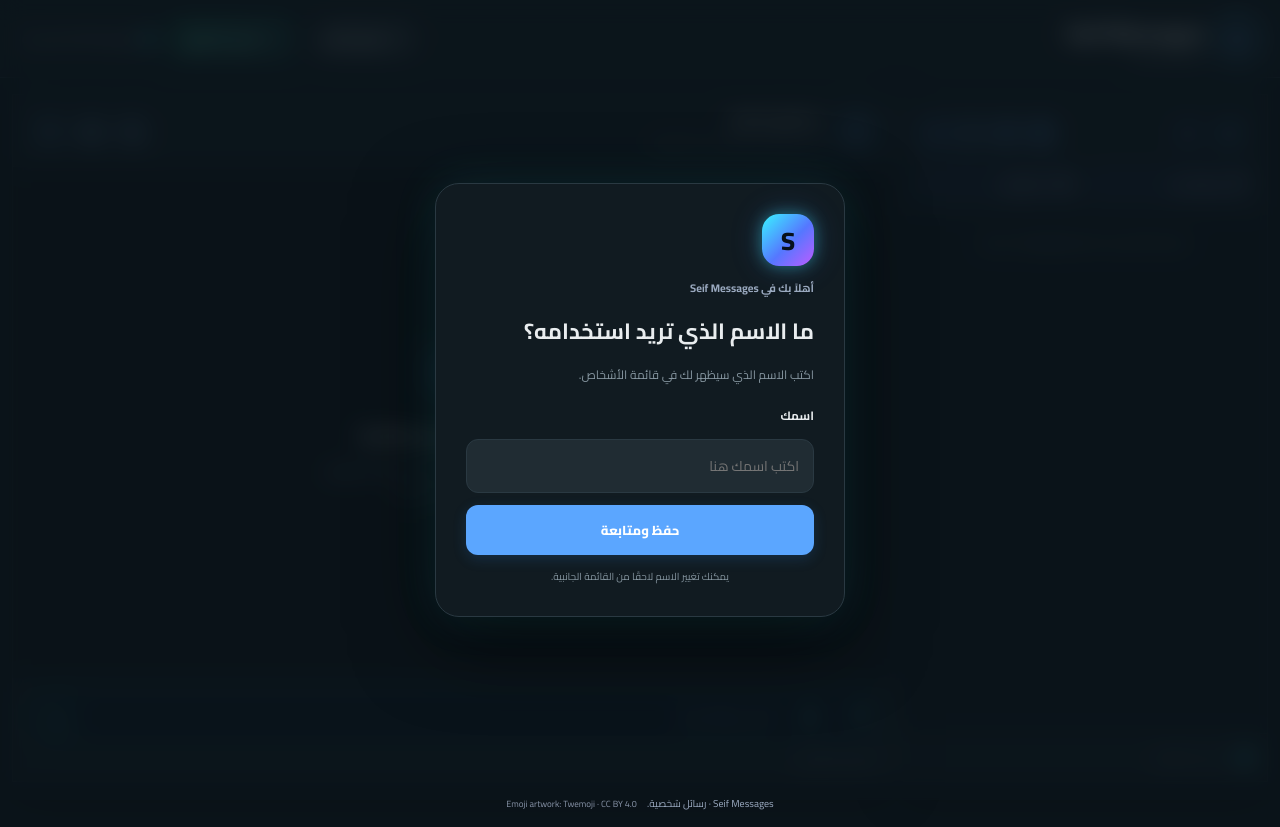
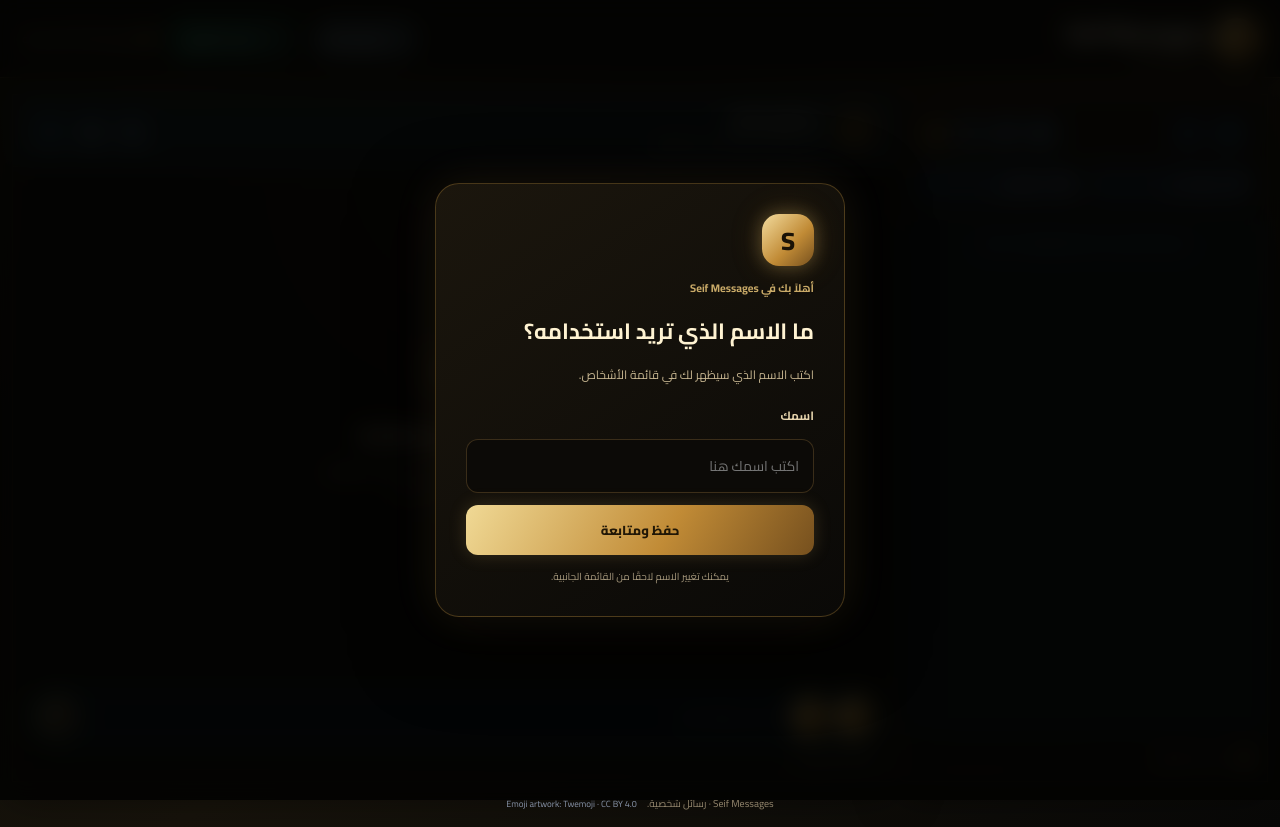
Before and after one commit to seifjaballah77-eng/wasel-social, a plain HTML site: page index.html in a window 1280 px wide. Drawn offline with nearby package versions, Linux system fonts and the light colour scheme.

Commit message:
Apply full gold and black Seif Messages theme

```diff
--- a/style.css
+++ b/style.css
@@ -988,3 +988,45 @@ body.mobile-chat-open .topbar .profile-open {
 .appeal-sent{margin:16px 0;padding:14px;border:1px solid #927038;border-radius:13px;background:#302515;text-align:right}
 .appeal-sent strong{color:#f3d58c;font-size:13px}.appeal-sent p{color:#fff1d0;white-space:pre-wrap;line-height:1.8;font-size:13px}.appeal-sent small{color:#b7aa8e;font-size:10px}
 @media(max-width:620px){.seif-admin-button{min-height:31px;padding:5px 8px;font-size:10px}.seif-admin-panel{padding:18px 14px}.suspension-card{padding:22px 17px}}
+
+/* Complete Seif Messages gold + black visual identity */
+:root{--neon-cyan:#e6bd67;--neon-blue:#c9953e;--neon-violet:#9b7435;--neon-line:rgba(230,189,103,.24)}
+html,body{background:#080807!important;color:#f5eedf!important}
+body{background:radial-gradient(ellipse at 12% 8%,rgba(199,151,62,.12),transparent 34%),radial-gradient(ellipse at 90% 0%,rgba(230,189,103,.10),transparent 32%),linear-gradient(145deg,#080807,#17130b 55%,#080807)!important}
+.topbar{background:rgba(10,9,7,.9)!important;border-bottom:1px solid rgba(230,189,103,.28)!important;box-shadow:0 5px 28px rgba(230,189,103,.07)!important}
+.brand{color:#fff5dc!important}.brandmark,.namebrand{background:linear-gradient(135deg,#f3dc9e,#c18b36 58%,#76501e)!important;color:#1a1206!important;box-shadow:0 0 18px rgba(230,189,103,.32),0 0 34px rgba(193,139,54,.18)!important}
+.brand small{color:#d4b875!important}.secure{color:#c8b991!important}.secure i,.pulse{background:#e6bd67!important;box-shadow:0 0 10px #e6bd67aa,0 0 0 4px #e6bd6718!important}
+.identity{color:#f2dfae!important;background:#20190e!important;border-color:#70572d!important}
+.panel{background:linear-gradient(145deg,rgba(24,20,13,.98),rgba(10,10,9,.98))!important;border:1px solid rgba(230,189,103,.23)!important;box-shadow:0 12px 42px #0008,inset 0 1px #ffffff08,0 0 24px #e6bd6709!important}
+.eyebrow{color:#c9aa68!important}.sidehead h1,.chatperson h2,.welcome h3{color:#fff3d2!important}
+.people-count{background:#332713!important;color:#f2d58c!important;border:1px solid #7b5c2d!important}
+.searchbox{background:#100e0a!important;border-color:#604b29!important;color:#b59a62!important}.searchbox input{color:#fff3d2!important}
+.searchbox input::placeholder,.messageform input::placeholder{color:#9b8966!important}
+.person{color:#f2e8d3!important}.person:hover{background:#e6bd670d!important;border-color:#e6bd6726!important}
+.person.active{background:linear-gradient(100deg,#e6bd671f,#c18b3610)!important;border-color:#d2a95777!important;box-shadow:inset 0 0 18px #e6bd6708!important}
+.avatar{background:linear-gradient(145deg,#4b3718,#20190f)!important;color:#f2d58c!important;border:1px solid #9d773b77!important;box-shadow:0 0 14px #e6bd6714!important}
+.online{color:#a8d6a4!important}.offline{color:#9d927c!important}.dot.online{background:#b7d89c!important;box-shadow:0 0 8px #b7d89c!important}
+.sidefoot{border-top-color:#e6bd671c!important;color:#a89a7e!important}
+.editname{background:#151109!important;border-color:#70572d!important;color:#f2d58c!important}.editname:hover{background:#241b0d!important}
+.peoplehint{background:#e6bd670a!important;color:#c4b18b!important;border:1px solid #e6bd671c!important}
+.chathead{border-bottom-color:#e6bd6722!important}.chatperson p{color:#b8a984!important}
+.headbadge{color:#f2d58c!important;background:#e6bd6710!important;border:1px solid #e6bd6733!important}
+.chatlog{background:radial-gradient(ellipse at 50% 0%,#c18b360b,transparent 45%),#0b0a08!important}
+.welcome{color:#b8a984!important}.welcomeicon{background:linear-gradient(145deg,#e6bd671c,#9b74351c)!important;color:#f2d58c!important;border:1px solid #e6bd6740!important;box-shadow:0 0 25px #e6bd6710!important}
+.bubble{background:#211b11!important;color:#f3ead7!important;border:1px solid #c5a15c26!important;box-shadow:0 4px 18px #0003!important}
+.bubble.mine{background:linear-gradient(135deg,#806027,#bd9143 62%,#68491d)!important;border:1px solid #f2d58c66!important;color:#fff9eb!important;box-shadow:0 0 18px #e6bd6712!important}
+.stamp{color:#a99b80!important}.mine .stamp{color:#fff0c8!important}
+.statusline{color:#b8a984!important}.statusline.error{color:#ff9b91!important}
+.composerwrap{border-top-color:#e6bd6726!important;background:#0c0b09!important}
+.toolbutton{background:#e6bd6712!important;color:#f2d58c!important;border:1px solid #e6bd6730!important}
+.composerhint,.privacyhint,footer{color:#93866d!important}
+.messageform input{background:#100e0a!important;border-color:#70572d66!important;color:#fff3d2!important}
+.messageform input:focus{border-color:#e6bd67!important;background:#151109!important;box-shadow:0 0 0 3px #e6bd6714,0 0 15px #e6bd6714!important}
+.messageform button,.namecard button{background:linear-gradient(120deg,#f0d995,#c18b36 58%,#76501e)!important;color:#211706!important;box-shadow:0 0 18px #e6bd672e!important}
+.messageform button:hover,.namecard button:hover{filter:brightness(1.1);box-shadow:0 0 25px #e6bd6744!important}
+.setupnotice{background:#21190d!important;border-color:#84652e!important;color:#f2d58c!important}
+.nameoverlay{background:#030302d9!important}.namecard{background:linear-gradient(145deg,#1b160d,#0a0907)!important;border-color:#b88b3955!important;box-shadow:0 0 45px #e6bd6718,0 24px 80px #000b!important}
+.namecard h2{color:#fff3d2!important}.namecard p{color:#c5b48f!important}.namecard label{color:#e6d4ad!important}
+.namecard input{background:#0c0a07!important;border-color:#70572d77!important;color:#fff3d2!important}
+.namecard input:focus{border-color:#e6bd67!important;box-shadow:0 0 0 3px #e6bd6718,0 0 18px #e6bd6714!important}
+.namecard small{color:#a89a7e!important}.nameerror{color:#ff9b91!important}
```
